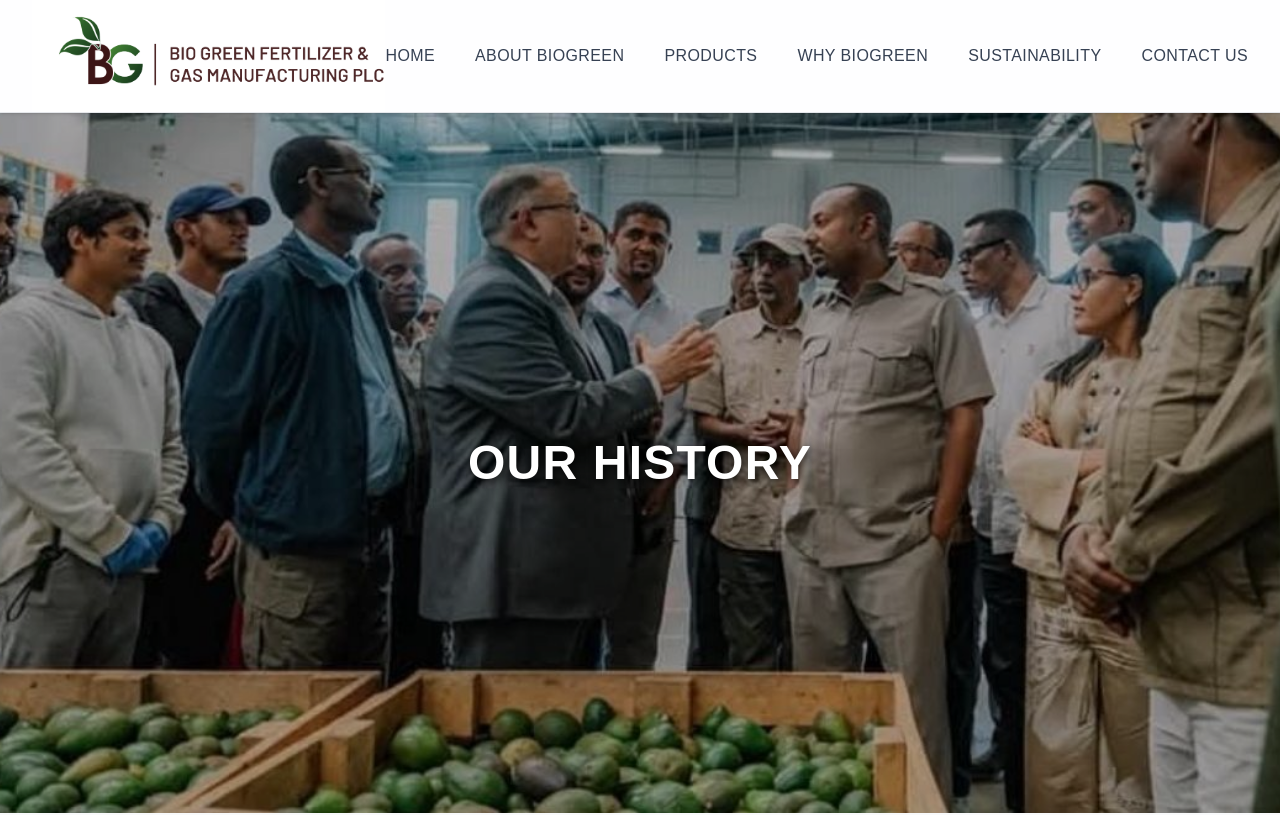
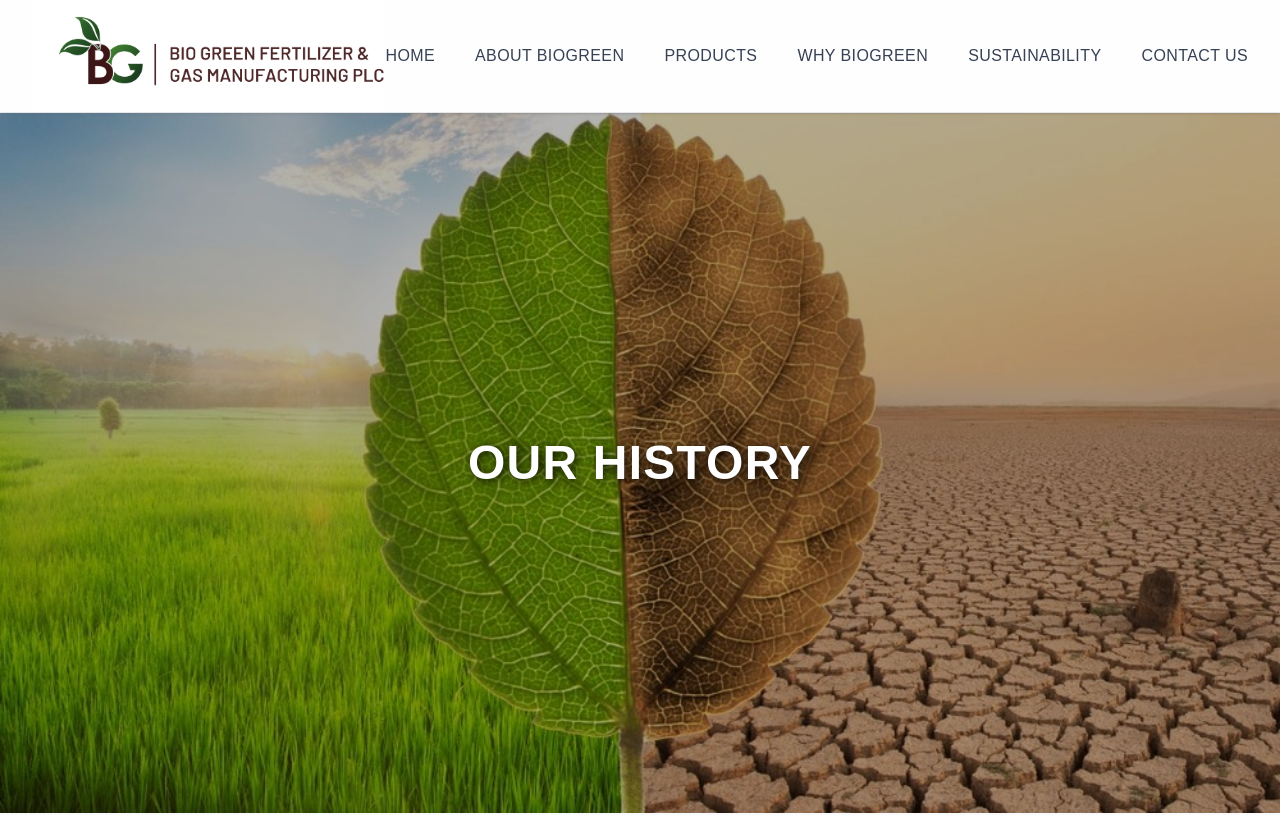
Before and after one commit to chwla/biogreen-website, a Next.js app: page /about/history in a window 1280 px wide. Shown: the top 815 px of the page. Built offline with nearby package versions, Linux system fonts and the light colour scheme.

Commit message:
changed image in about section

```diff
--- a/src/app/about/achievements/page.js
+++ b/src/app/about/achievements/page.js
@@ -23,7 +23,7 @@ const AchievementsPage = () => {
       {/* Hero Section */}
       <div className="w-full relative overflow-hidden h-[500px] md:h-[600px] lg:h-[700px]">
         <Image
-          src="/photos/new_about.jpeg"
+          src="/photos/updated_hero.jpeg"
           alt="About BioGreen"
           fill
           className="object-cover"
--- a/src/app/about/history/page.js
+++ b/src/app/about/history/page.js
@@ -23,7 +23,7 @@ const HistoryPage = () => {
       {/* Hero Section */}
       <div className="w-full relative overflow-hidden h-[500px] md:h-[600px] lg:h-[700px]">
         <Image
-          src="/photos/new_about.jpeg"
+          src="/photos/updated_hero.jpeg"
           alt="About BioGreen"
           fill
           className="object-cover"
--- a/src/app/about/how-do-we-do-it/page.js
+++ b/src/app/about/how-do-we-do-it/page.js
@@ -23,7 +23,7 @@ const HowWeDoItPage = () => {
       {/* Hero Section */}
       <div className="w-full relative overflow-hidden h-[500px] md:h-[600px] lg:h-[700px]">
         <Image
-          src="/photos/new_about.jpeg"
+          src="/photos/updated_hero.jpeg"
           alt="About BioGreen"
           fill
           className="object-cover"
--- a/src/app/about/page.js
+++ b/src/app/about/page.js
@@ -23,7 +23,7 @@ const PresidentMessagePage = () => {
       {/* Hero Section */}
       <div className="w-full relative overflow-hidden h-[500px] md:h-[600px] lg:h-[700px]">
         <Image
-          src="/photos/new_about.jpeg"
+          src="/photos/updated_hero.jpeg"
           alt="About BioGreen - Team meeting with avocados"
           fill
           className="object-cover"
--- a/src/app/about/what-we-do/page.js
+++ b/src/app/about/what-we-do/page.js
@@ -23,7 +23,7 @@ const WhatWeDoPage = () => {
       {/* Hero Section */}
       <div className="w-full relative overflow-hidden h-[500px] md:h-[600px] lg:h-[700px]">
         <Image
-          src="/photos/new_about.jpeg"
+          src="/photos/updated_hero.jpeg"
           alt="About BioGreen"
           fill
           className="object-cover"
--- a/src/app/about/who-we-are/page.js
+++ b/src/app/about/who-we-are/page.js
@@ -23,7 +23,7 @@ const WhoWeArePage = () => {
       {/* Hero Section */}
       <div className="w-full relative overflow-hidden h-[500px] md:h-[600px] lg:h-[700px]">
         <Image
-          src="/photos/new_about.jpeg"
+          src="/photos/updated_hero.jpeg"
           alt="About BioGreen"
           fill
           className="object-cover"
```
